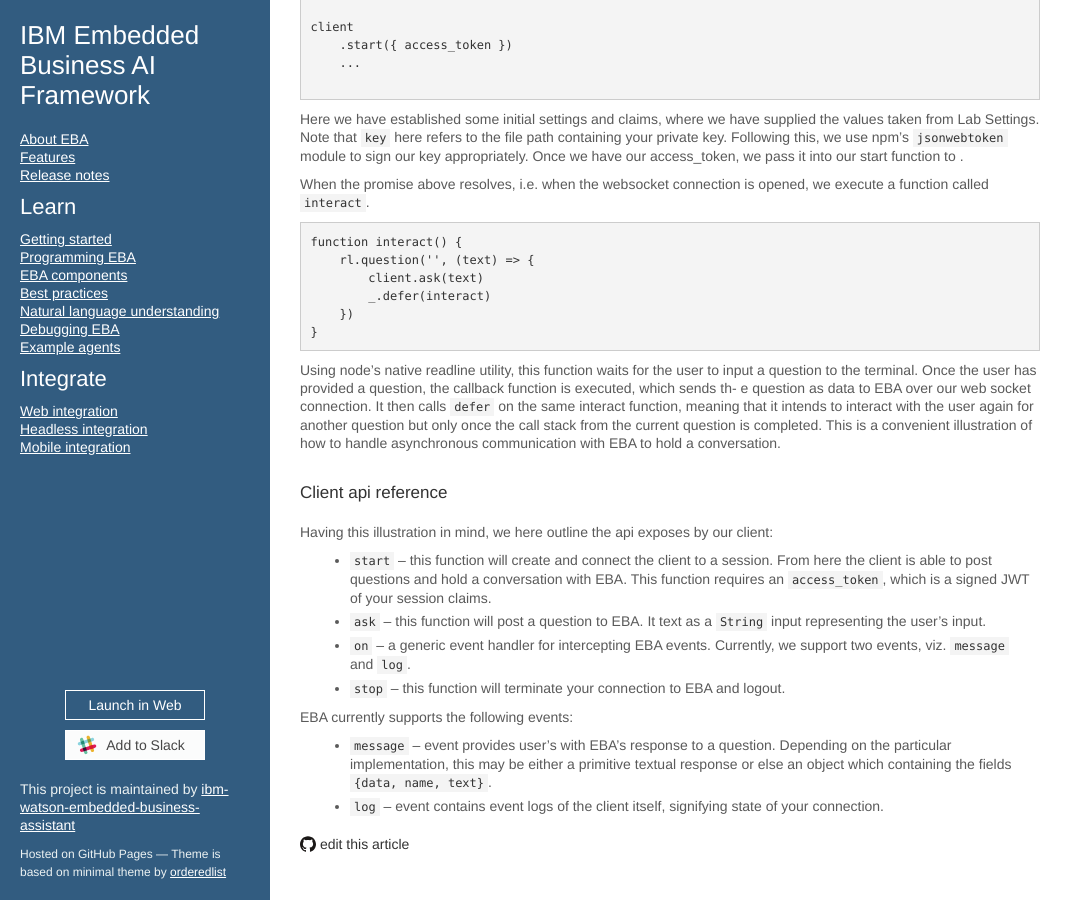
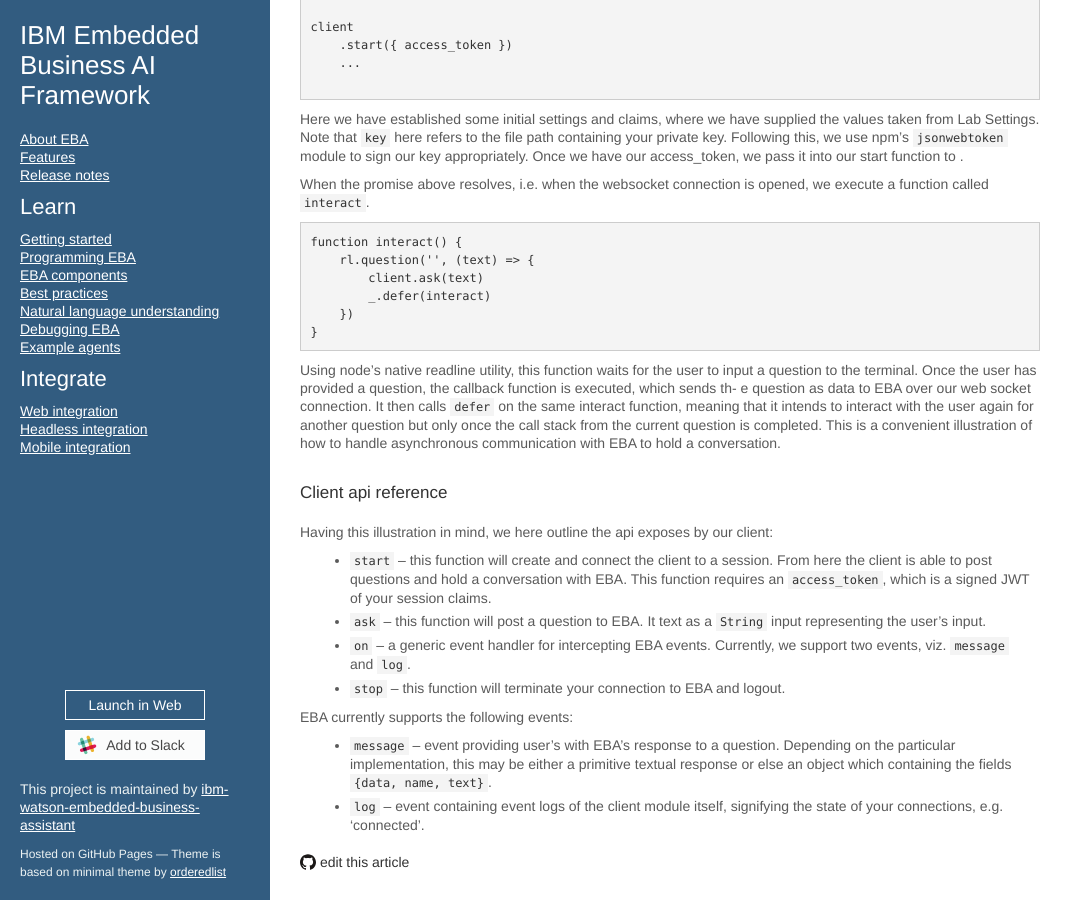
Before and after one commit to ibm-watson-embedded-business-assistant/eba-example-agents, a Jekyll site: the page built from docs/integration/Headless.md, in a window 1280 px wide and 900 px high, scrolled down 644 px. Shown: the whole window, without its empty margins (0-1083 px from the left). Built offline with Jekyll 4.4.1, drawn with Linux system fonts in a browser that asks for light colours; our own code applies the rules of GitHub Pages for plain Markdown files.

Commit message:
Update Headless.md

```diff
--- a/docs/integration/Headless.md
+++ b/docs/integration/Headless.md
@@ -58,6 +58,6 @@
 
 EBA currently supports the following events:
 
-- `message` -- event provides user's with EBA's response to a question. Depending on the particular implementation, this may be either a primitive textual response or else an object which containing the fields `{data, name, text}`.
+- `message` -- event providing user's with EBA's response to a question. Depending on the particular implementation, this may be either a primitive textual response or else an object which containing the fields `{data, name, text}`.
 
-- `log` -- event contains event logs of the client itself, signifying state of your connection.
+- `log` -- event containing event logs of the client module itself, signifying the state of your connections, e.g. 'connected'.
```
